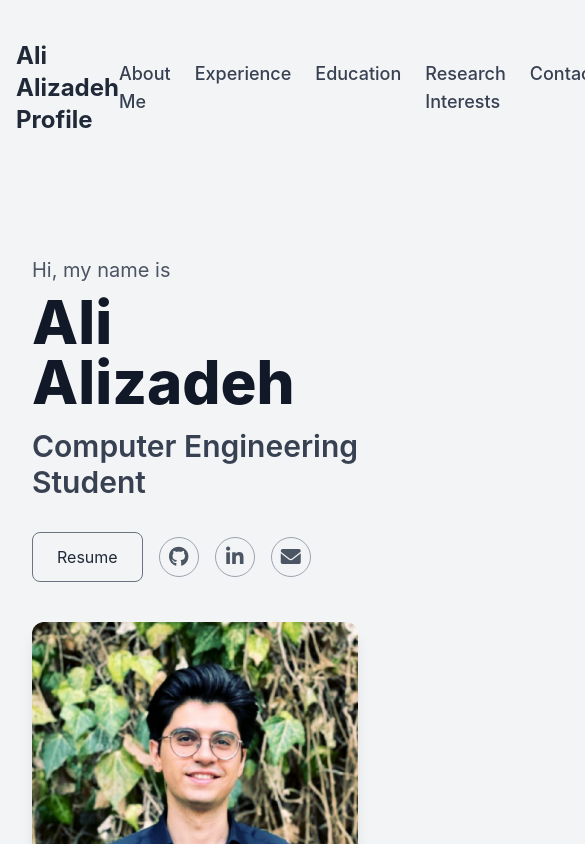
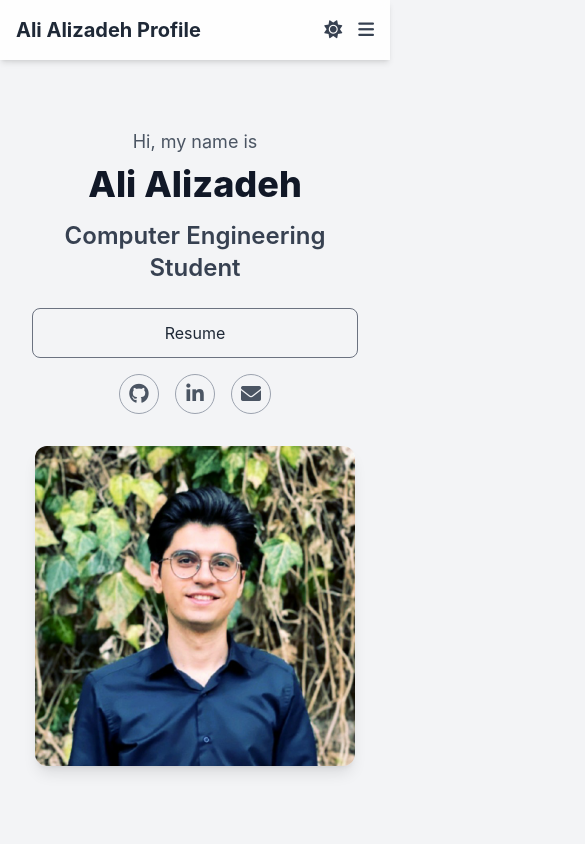
Before and after one commit to AliAlizadeh11/AliAlizadeh, a React (Create React App) app: page / in a window 390 px wide. Shown: the top 844 px of the page, 585 px wide, since content can reach past the window. Built offline with nearby package versions, Linux system fonts and the light colour scheme.

Commit message:
feat: add responsive page

```diff
--- a/src/App.tsx
+++ b/src/App.tsx
@@ -1,7 +1,7 @@
 import React, { useState, useEffect, createContext, useContext } from 'react';
 
 // Import your image from the new assets folder
-import profilePic from './assets/Ali-photo.jpeg'; // Updated image import
+import profilePic from './assets/Ali-photo.jpeg';
 
 // Define the shape of our theme context
 interface ThemeContextType {
@@ -58,10 +58,15 @@ const ThemeProvider: React.FC<{ children: React.ReactNode }> = ({ children }) =>
 
 const Navbar: React.FC = () => {
     const { theme, toggleTheme } = useTheme();
+    const [isMenuOpen, setIsMenuOpen] = useState(false);
+
     return (
-        <header className="w-full max-w-6xl flex justify-between items-center mb-10 text-white">
-            <div className="text-2xl font-bold dark:text-white text-gray-800">Ali Alizadeh Profile</div>
-            <nav className="flex space-x-6">
+        <header className="fixed top-0 left-0 right-0 z-50 w-full bg-white dark:bg-black shadow-md backdrop-blur-sm bg-opacity-90 dark:bg-opacity-90">
+            <div className="w-full max-w-6xl mx-auto flex justify-between items-center py-4 px-4 sm:px-6 lg:px-8">
+                <div className="text-xl sm:text-2xl font-bold dark:text-white text-gray-800">Ali Alizadeh Profile</div>
+
+                {/* Desktop Navigation */}
+                <nav className="hidden md:flex space-x-6">
                     <a href="#about" className="text-lg font-medium hover:text-blue-400 transition duration-300 ease-in-out dark:text-gray-200 text-gray-700">About Me</a>
                     <a href="#experience" className="text-lg font-medium hover:text-blue-400 transition duration-300 ease-in-out dark:text-gray-200 text-gray-700">Experience</a>
                     <a href="#education" className="text-lg font-medium hover:text-blue-400 transition duration-300 ease-in-out dark:text-gray-200 text-gray-700">Education</a>
@@ -71,22 +76,50 @@ const Navbar: React.FC = () => {
                         <i className={`fas ${theme === 'dark' ? 'fa-moon' : 'fa-sun'}`}></i>
                     </button>
                 </nav>
+
+                {/* Mobile Menu Button */}
+                <div className="md:hidden flex items-center space-x-4">
+                    <button id="theme-toggle" onClick={toggleTheme} className="text-lg font-medium hover:text-blue-400 transition duration-300 ease-in-out dark:text-gray-200 text-gray-700">
+                        <i className={`fas ${theme === 'dark' ? 'fa-moon' : 'fa-sun'}`}></i>
+                    </button>
+                    <button
+                        onClick={() => setIsMenuOpen(!isMenuOpen)}
+                        className="text-lg font-medium hover:text-blue-400 transition duration-300 ease-in-out dark:text-gray-200 text-gray-700"
+                    >
+                        <i className={`fas ${isMenuOpen ? 'fa-times' : 'fa-bars'}`}></i>
+                    </button>
+                </div>
+            </div>
+
+            {/* Mobile Navigation Menu */}
+            {isMenuOpen && (
+                <div className="md:hidden bg-white dark:bg-black border-t border-gray-200 dark:border-gray-700">
+                    <nav className="flex flex-col space-y-4 py-4 px-4 sm:px-6 lg:px-8">
+                        <a href="#about" onClick={() => setIsMenuOpen(false)} className="text-lg font-medium hover:text-blue-400 transition duration-300 ease-in-out dark:text-gray-200 text-gray-700">About Me</a>
+                        <a href="#experience" onClick={() => setIsMenuOpen(false)} className="text-lg font-medium hover:text-blue-400 transition duration-300 ease-in-out dark:text-gray-200 text-gray-700">Experience</a>
+                        <a href="#education" onClick={() => setIsMenuOpen(false)} className="text-lg font-medium hover:text-blue-400 transition duration-300 ease-in-out dark:text-gray-200 text-gray-700">Education</a>
+                        <a href="#research-interests" onClick={() => setIsMenuOpen(false)} className="text-lg font-medium hover:text-blue-400 transition duration-300 ease-in-out dark:text-gray-200 text-gray-700">Research Interests</a>
+                        <a href="#contact" onClick={() => setIsMenuOpen(false)} className="text-lg font-medium hover:text-blue-400 transition duration-300 ease-in-out dark:text-gray-200 text-gray-700">Contact</a>
+                    </nav>
+                </div>
+            )}
         </header>
     );
 };
 
 const Hero: React.FC = () => {
     return (
-        <section className="w-full max-w-6xl flex flex-col md:flex-row items-center justify-between py-20 px-4 sm:px-6 lg:px-8 bg-transparent mb-10">
-            <div className="md:w-1/2 text-left mb-10 md:mb-0">
-                <p className="text-xl dark:text-gray-400 text-gray-600 mb-2">Hi, my name is</p>
-                <h1 className="text-6xl sm:text-7xl font-extrabold dark:text-white text-gray-900 mb-4">Ali Alizadeh</h1>
-                <h2 className="text-3xl sm:text-4xl font-semibold dark:text-gray-300 text-gray-700 mb-8">Computer Engineering Student</h2>
+        <section className="w-full max-w-6xl flex flex-col md:flex-row items-center justify-between py-12 sm:py-16 md:py-20 px-4 sm:px-6 lg:px-8 bg-transparent mb-10">
+            <div className="w-full md:w-1/2 text-center md:text-left mb-8 md:mb-0">
+                <p className="text-lg sm:text-xl dark:text-gray-400 text-gray-600 mb-2">Hi, my name is</p>
+                <h1 className="text-4xl sm:text-5xl md:text-6xl lg:text-7xl font-extrabold dark:text-white text-gray-900 mb-4">Ali Alizadeh</h1>
+                <h2 className="text-2xl sm:text-3xl md:text-4xl font-semibold dark:text-gray-300 text-gray-700 mb-6 md:mb-8">Computer Engineering Student</h2>
 
-                <div className="flex items-center space-x-4">
-                    <a href={require('./assets/AliAlizadeh-CV.pdf')} target="_blank" rel="noopener noreferrer" className="px-6 py-3 border border-gray-500 dark:text-white text-gray-800 rounded-lg hover:bg-gray-700 dark:hover:bg-gray-700 hover:text-white dark:hover:text-white transition duration-300 ease-in-out">
+                <div className="flex flex-col sm:flex-row items-center justify-center md:justify-start space-y-4 sm:space-y-0 sm:space-x-4">
+                    <a href={require('./assets/AliAlizadeh-CV.pdf')} target="_blank" rel="noopener noreferrer" className="w-full sm:w-auto px-6 py-3 border border-gray-500 dark:text-white text-gray-800 rounded-lg hover:bg-gray-700 dark:hover:bg-gray-700 hover:text-white dark:hover:text-white transition duration-300 ease-in-out text-center">
                         Resume
                     </a>
+                    <div className="flex space-x-4">
                         <a href="https://github.com/AliAlizadeh11" target="_blank" className="social-icon-button">
                             <i className="fab fa-github text-xl"></i>
                         </a>
@@ -98,9 +131,10 @@ const Hero: React.FC = () => {
                         </a>
                     </div>
                 </div>
-            <div className="md:w-1/2 flex justify-center md:justify-end">
+            </div>
+            <div className="w-full md:w-1/2 flex justify-center md:justify-end">
                 {/* Image source now imports from the assets folder */}
-                <img src={profilePic} alt="Ali Alizadeh Profile" className="rounded-xl shadow-lg w-full max-w-sm" />
+                <img src={profilePic} alt="Ali Alizadeh Profile" className="rounded-xl shadow-lg w-full max-w-xs sm:max-w-sm md:max-w-md" />
             </div>
         </section>
     );
@@ -246,14 +280,15 @@ const ResearchInterests: React.FC = () => {
             <p className="dark:text-gray-300 text-gray-700 leading-relaxed mb-4">
                 My primary research interests lie in the areas of:
             </p>
-            <div className="grid grid-cols-1 sm:grid-cols-2 md:grid-cols-3 gap-4 dark:text-gray-300 text-gray-700">
+            <div className="grid grid-cols-1 sm:grid-cols-2 lg:grid-cols-3 gap-4 dark:text-gray-300 text-gray-700">
                 {researchTopics.map((topic) => (
-                    <div key={topic.id} className="rounded-md p-4 flex flex-col dark:text-gray-300 text-gray-700">
-                        <span className="font-semibold dark:text-gray-300 text-gray-700">{topic.text.split(':')[0]}:</span> <span className="dark:text-gray-300 text-gray-700">{topic.text.split(':')[1]}</span>
+                    <div key={topic.id} className="rounded-md p-3 sm:p-4 flex flex-col dark:text-gray-300 text-gray-700">
+                        <span className="font-semibold dark:text-gray-300 text-gray-700 text-sm sm:text-base">{topic.text.split(':')[0]}:</span>
+                        <span className="dark:text-gray-300 text-gray-700 text-sm sm:text-base">{topic.text.split(':')[1]}</span>
                         {loading && currentInterestId === topic.id && <p className="text-sm dark:text-gray-300 text-gray-700 mt-1">Generating expansion...</p>}
                         {expandedInterest && currentInterestId === topic.id && (
                             <div className="mt-2 p-3 bg-gray-800 rounded-md dark:text-gray-300 text-gray-700">
-                                <p className="text-gray-700 dark:text-gray-300">{expandedInterest}</p>
+                                <p className="text-gray-700 dark:text-gray-300 text-sm sm:text-base">{expandedInterest}</p>
 
                                 <button
                                     onClick={() => setExpandedInterest(null)}
@@ -318,16 +353,16 @@ const Contact: React.FC = () => {
             </p>
 
 
-            <div className="flex justify-center gap-4 mt-8">
+            <div className="flex flex-wrap justify-center gap-4 mt-8">
 
                  <a href="mailto:alializadeh.dev10@gmail.com" className="text-white bg-red-500 rounded-full p-3 hover:scale-110 transition-transform duration-100">
-                    <i className="fas fa-envelope text-3xl"></i>
+                    <i className="fas fa-envelope text-2xl sm:text-3xl"></i>
                  </a>
                 <a href="https://github.com/AliAlizadeh11" target="_blank" rel="noopener noreferrer" className="text-white bg-gray-800 rounded-full p-3 hover:scale-110 transition-transform duration-100">
-                    <i className="fab fa-github text-3xl"></i>
+                    <i className="fab fa-github text-2xl sm:text-3xl"></i>
                 </a>
                 <a href="https://www.linkedin.com/in/ali-alizadeh-1153b721a/" target="_blank" rel="noopener noreferrer" className="text-white bg-blue-700 rounded-lg p-3 hover:scale-110 transition-transform duration-100">
-                    <i className="fab fa-linkedin-in text-3xl"></i> {/* Often 'linkedin-in' for the logo without the word */}
+                    <i className="fab fa-linkedin-in text-2xl sm:text-3xl"></i> {/* Often 'linkedin-in' for the logo without the word */}
                 </a>
 
             </div>
@@ -418,53 +453,53 @@ const Skills: React.FC = () => {
     <div className="container mx-auto px-4">
     <h2 className="dark:text-gray-300 text-gray-700 text-3xl font-bold section-heading">Skills</h2>
 
-        <div className="grid grid-cols-1 md:grid-cols-2 gap-8 dark:text-gray-300 text-gray-700">
+        <div className="grid grid-cols-1 lg:grid-cols-2 gap-6 lg:gap-8 dark:text-gray-300 text-gray-700">
 
             {/* AI & Machine Learning Card */}
-            <div className="dark:text-gray-300 text-gray-700 rounded-lg shadow-xl p-6 hover:shadow-2xl transition-shadow duration-300">
-                <h3 className="text-2xl font-bold dark:text-gray-300 text-gray-700 mb-4">AI & Machine Learning</h3>
+            <div className="dark:text-gray-300 text-gray-700 rounded-lg shadow-xl p-4 sm:p-6 hover:shadow-2xl transition-shadow duration-300">
+                <h3 className="text-xl sm:text-2xl font-bold dark:text-gray-300 text-gray-700 mb-4">AI & Machine Learning</h3>
                 <div className="space-y-4">
                     <div>
-                        <h4 className="text-xl font-semibold dark:text-gray-300 text-gray-700 mb-2">Frameworks/Libraries:</h4>
-                        <p className="dark:text-gray-300 text-gray-700 leading-relaxed">TensorFlow, PyTorch, Keras, Scikit-learn, NumPy, Pandas</p>
+                        <h4 className="text-lg sm:text-xl font-semibold dark:text-gray-300 text-gray-700 mb-2">Frameworks/Libraries:</h4>
+                        <p className="dark:text-gray-300 text-gray-700 leading-relaxed text-sm sm:text-base">TensorFlow, PyTorch, Keras, Scikit-learn, NumPy, Pandas</p>
                     </div>
                     <div>
-                        <h4 className="text-xl font-semibold dark:text-gray-300 text-gray-700 mb-2">Core Concepts:</h4>
-                        <p className="dark:text-gray-300 text-gray-700 leading-relaxed">Deep Learning (CNNs, RNNs, Transformers), LLMs, Natural Language Processing (NLP), Computer Vision</p>
+                        <h4 className="text-lg sm:text-xl font-semibold dark:text-gray-300 text-gray-700 mb-2">Core Concepts:</h4>
+                        <p className="dark:text-gray-300 text-gray-700 leading-relaxed text-sm sm:text-base">Deep Learning (CNNs, RNNs, Transformers), LLMs, Natural Language Processing (NLP), Computer Vision</p>
                     </div>
                 </div>
             </div>
 
             {/* Web Development & Programming Card */}
-            <div className="rounded-lg shadow-xl p-6 hover:shadow-2xl transition-shadow duration-300">
-                <h3 className="text-2xl font-bold dark:text-gray-300 text-gray-700 mb-4">Web Development & Programming</h3>
+            <div className="rounded-lg shadow-xl p-4 sm:p-6 hover:shadow-2xl transition-shadow duration-300">
+                <h3 className="text-xl sm:text-2xl font-bold dark:text-gray-300 text-gray-700 mb-4">Web Development & Programming</h3>
                 <div className="space-y-4">
                     <div>
-                        <h4 className="text-xl font-semibold dark:text-gray-300 text-gray-700 mb-2">Languages:</h4>
-                        <p className="dark:text-gray-300 text-gray-700 leading-relaxed">Python, JavaScript, TypeScript, Go, C/C++</p>
+                        <h4 className="text-lg sm:text-xl font-semibold dark:text-gray-300 text-gray-700 mb-2">Languages:</h4>
+                        <p className="dark:text-gray-300 text-gray-700 leading-relaxed text-sm sm:text-base">Python, JavaScript, TypeScript, Go, C/C++</p>
                     </div>
                     <div>
-                        <h4 className="text-xl font-semibold dark:text-gray-300 text-gray-700 mb-2">Backend:</h4>
-                        <p className="dark:text-gray-300 text-gray-700 leading-relaxed">FastAPI, Django, Fiber (Go), GORM</p>
+                        <h4 className="text-lg sm:text-xl font-semibold dark:text-gray-300 text-gray-700 mb-2">Backend:</h4>
+                        <p className="dark:text-gray-300 text-gray-700 leading-relaxed text-sm sm:text-base">FastAPI, Django, Fiber (Go), GORM</p>
                     </div>
                     <div>
-                        <h4 className="text-xl font-semibold dark:text-gray-300 text-gray-700 mb-2">Frontend:</h4>
-                        <p className="dark:text-gray-300 text-gray-700 leading-relaxed">React, HTML5, CSS3</p>
+                        <h4 className="text-lg sm:text-xl font-semibold dark:text-gray-300 text-gray-700 mb-2">Frontend:</h4>
+                        <p className="dark:text-gray-300 text-gray-700 leading-relaxed text-sm sm:text-base">React, HTML5, CSS3</p>
                     </div>
                     <div>
-                        <h4 className="text-xl font-semibold dark:text-gray-300 text-gray-700 mb-2">Databases:</h4>
-                        <p className="dark:text-gray-300 text-gray-700 leading-relaxed">PostgreSQL, MySQL</p>
+                        <h4 className="text-lg sm:text-xl font-semibold dark:text-gray-300 text-gray-700 mb-2">Databases:</h4>
+                        <p className="dark:text-gray-300 text-gray-700 leading-relaxed text-sm sm:text-base">PostgreSQL, MySQL</p>
                     </div>
                 </div>
             </div>
 
             {/* DevOps, Tools & Professional Card */}
-            <div className="dark:text-gray-300 text-gray-700 rounded-lg shadow-xl p-6 hover:shadow-2xl transition-shadow duration-300">
-                <h3 className="text-2xl font-bold dark:text-gray-300 text-gray-700 mb-4">DevOps, Tools & Professional</h3>
+            <div className="dark:text-gray-300 text-gray-700 rounded-lg shadow-xl p-4 sm:p-6 hover:shadow-2xl transition-shadow duration-300 lg:col-span-2">
+                <h3 className="text-xl sm:text-2xl font-bold dark:text-gray-300 text-gray-700 mb-4">DevOps, Tools & Professional</h3>
                 <div className="space-y-4">
                     <div>
-                        <h4 className="text-xl font-semibold dark:text-gray-300 text-gray-700 mb-2">Tools & Platforms:</h4>
-                        <p className="dark:text-gray-300 text-gray-700 leading-relaxed">Git, Docker, Linux, Bash, CI/CD</p>
+                        <h4 className="text-lg sm:text-xl font-semibold dark:text-gray-300 text-gray-700 mb-2">Tools & Platforms:</h4>
+                        <p className="dark:text-gray-300 text-gray-700 leading-relaxed text-sm sm:text-base">Git, Docker, Linux, Bash, CI/CD</p>
                     </div>
                     {/* <div>
                         <h4 className="text-xl font-semibold text-white mb-2">Mobile Development:</h4>
@@ -495,9 +530,9 @@ const Footer: React.FC = () => {
 const App: React.FC = () => {
     return (
         <ThemeProvider>
-            <div className="min-h-screen flex flex-col items-center py-10 px-4 sm:px-6 lg:px-8">
+            <div className="min-h-screen flex flex-col items-center px-4 sm:px-6 lg:px-8">
                 <Navbar />
-                <main className="w-full max-w-4xl">
+                <main className="w-full max-w-4xl pt-20 sm:pt-24">
                     <Hero />
                     <AboutMe />
                     <Education />
```
Also changed, not shown: 9 other files (tests, documents, lock files or other folders). Lines whose indentation alone changed are shown as unchanged.
